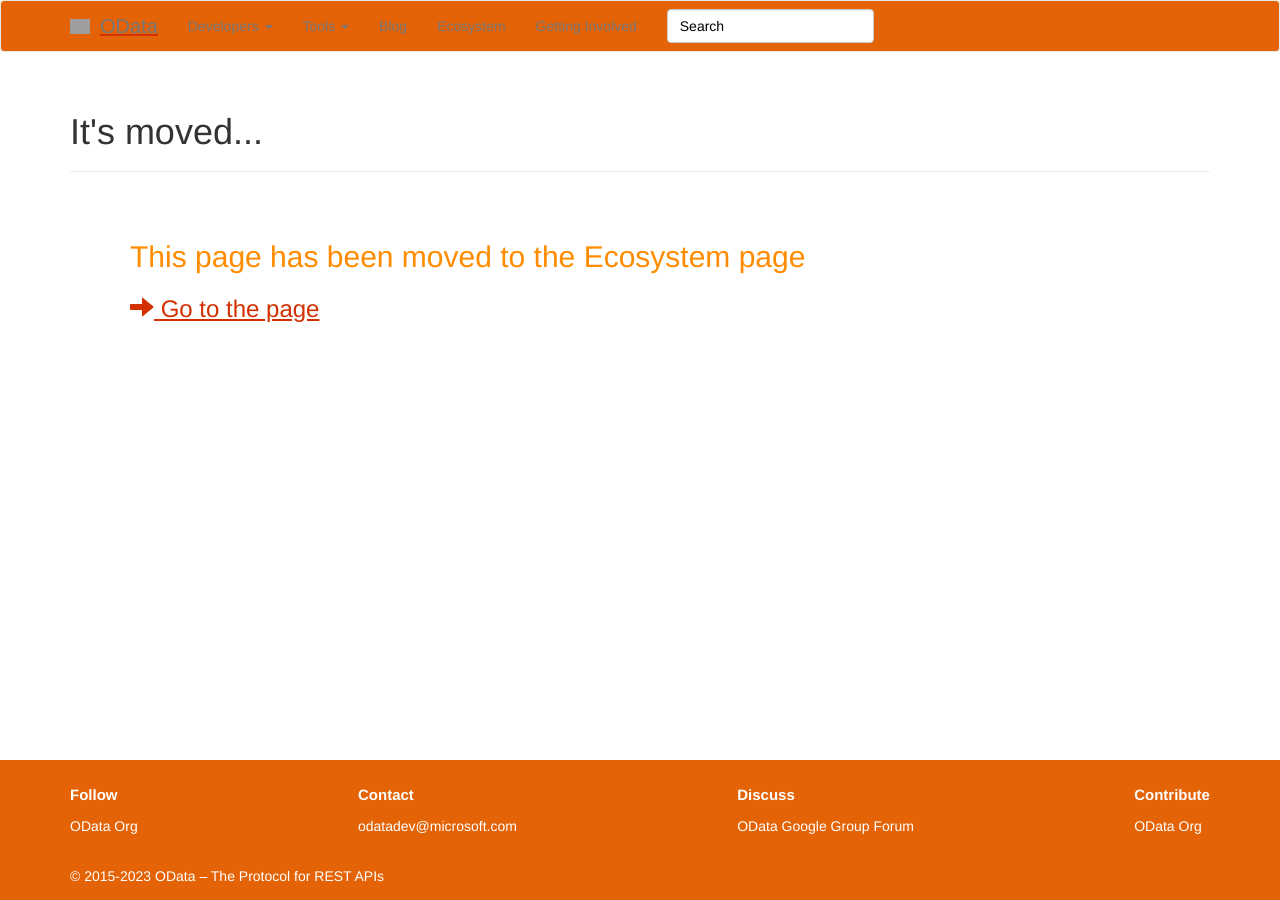
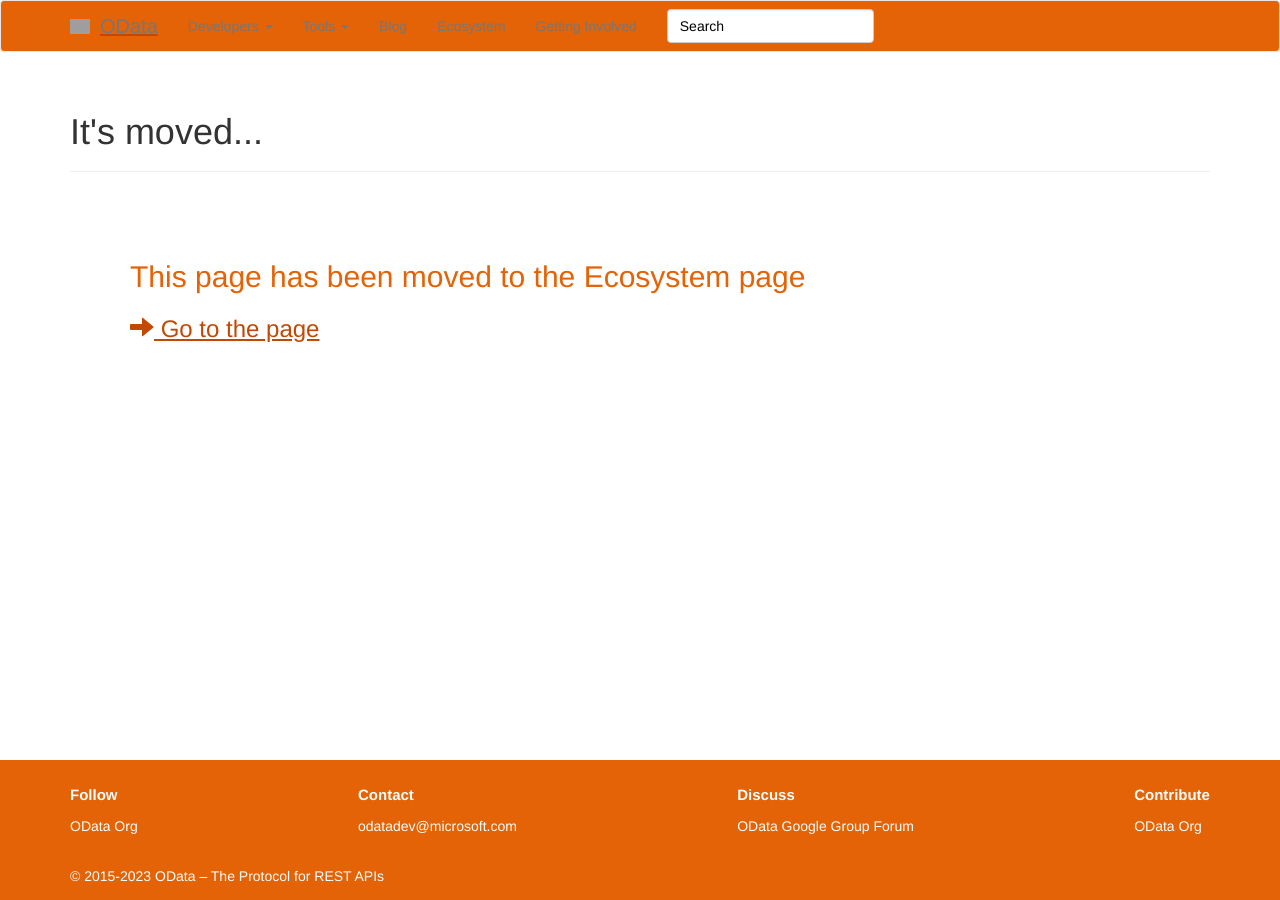
Before and after one commit to OData/odataorg.github.io, a Jekyll site: the page built from legacy_pages/consumers.html, in a window 1280 px wide. Built offline with Jekyll 4.4.1, drawn with Linux system fonts in a browser that asks for light colours; nearby versions of some CDN libraries; library files that are not in the unit come from our copies; a style sheet for code colours, icons or effects is not loaded.

Commit message:
updated font colors

```diff
--- a/public/css/site.css
+++ b/public/css/site.css
@@ -1,3 +1,6 @@
+h2 {
+    color: var(--orange-medium);
+}
 .theme-font{
   color: #dd4814;
 }
@@ -97,9 +100,9 @@
     border-color: #d23714;
 }
 a {
-  color: #d23000;
-  text-decoration: underline;
-  text-decoration-color:#d23000;
+    color: var(--orange-dark);
+    text-decoration: underline;
+    text-decoration-color: var(--orange-dark);
 }
 a[role=menuitem]{
   text-decoration: none;
@@ -545,7 +548,7 @@
     font-size: .9em;
 }
 
-#tagline h1, h2 {
+#tagline h1, #tagline h2 {
     color: var(--orange-icon);
     margin-top: 0;
 }
@@ -575,7 +578,6 @@
     justify-content: center;
 }
 
-
 /*nav {
     position: fixed;
     top: 0;
```
